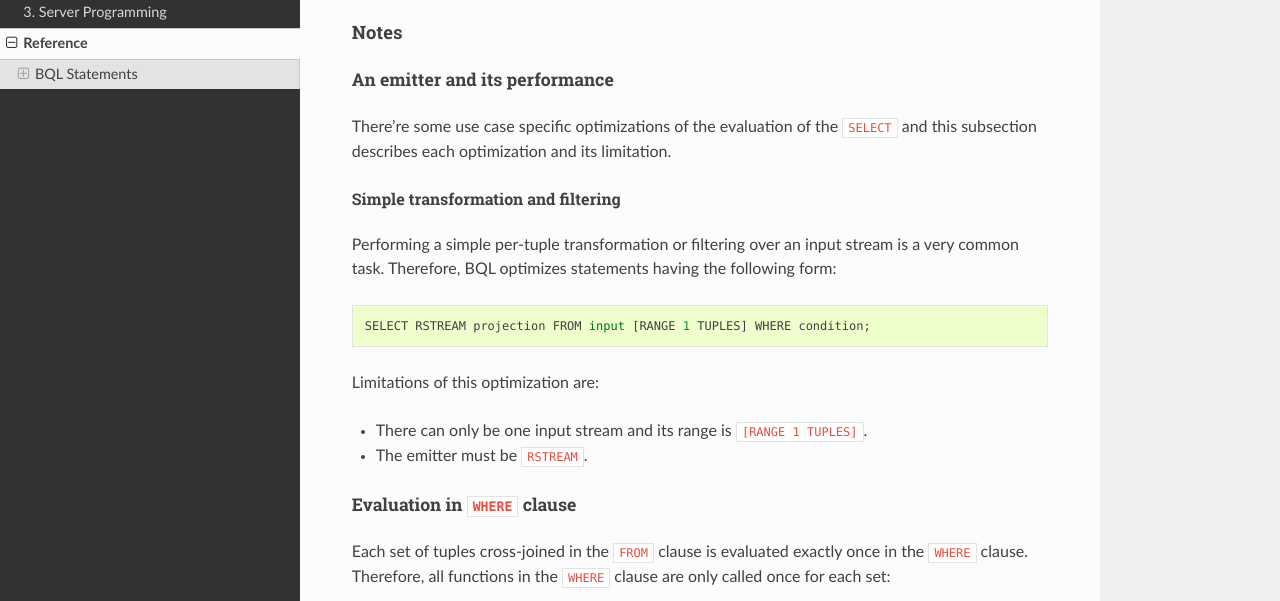
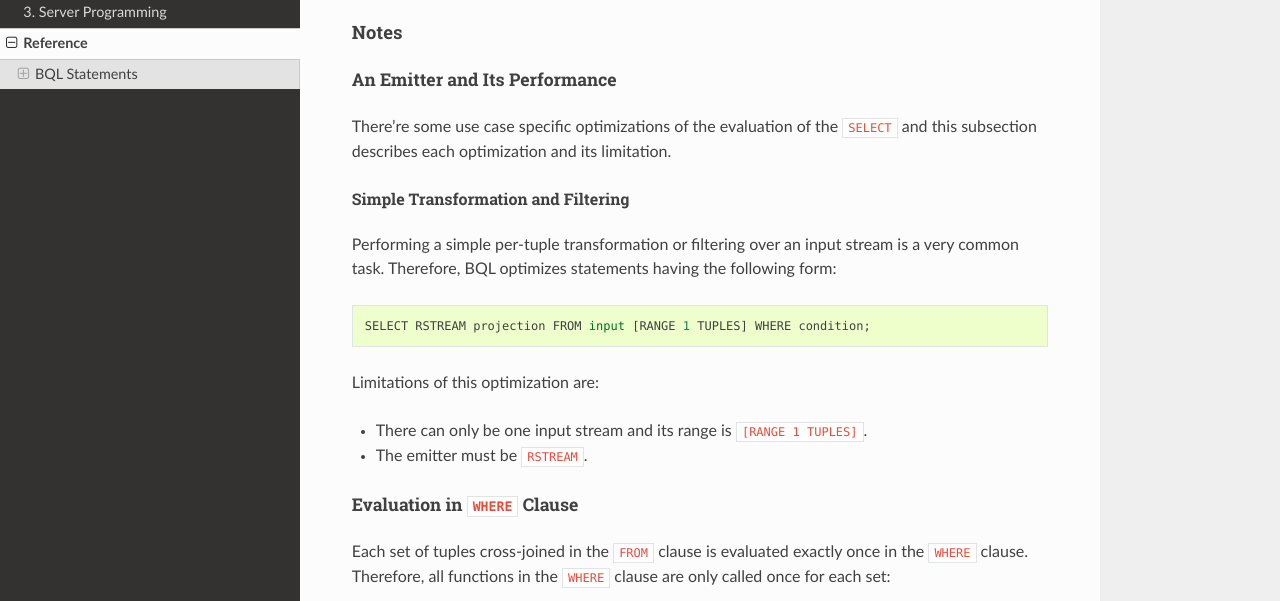
Before and after one commit to sensorbee/docs, a Sphinx documentation site: the page built from source/ref.rst, in a window 1280 px wide and 900 px high, scrolled down 18451 px, cut to the strip 192-793 px from the top of the window. Built offline with Sphinx 7.4.7 and the Read the Docs theme 2.0.0, drawn with Linux system fonts in a browser that asks for light colours; some of the changed text lies outside the part shown.

Commit message:
Fix inconsistent cases in titles

```diff
--- a/source/ref/stmts/select.rst
+++ b/source/ref/stmts/select.rst
@@ -55,7 +55,7 @@
 Parameters
 ----------
 
-emitter
+Emitter
 ^^^^^^^
 
 **emitter** controls how a ``SELECT`` emits resulting tuples.
@@ -90,7 +90,7 @@
         SAMPLE sampling_rate %
     } "]"]
 
-``FROM`` clause
+``FROM`` Clause
 ^^^^^^^^^^^^^^^
 
 The ``FROM`` clause specifies one or more source streams for the ``SELECT``
@@ -168,7 +168,7 @@
 The form ``<stream>:<field_name>`` is required when the ``FROM`` clause has
 multiple input streams.
 
-``WHERE`` clause
+``WHERE`` Clause
 ^^^^^^^^^^^^^^^^
 
 The ``SELECT`` can optionally have a ``WHERE`` clause. The ``WHERE`` clause
@@ -179,7 +179,7 @@
 
 :ref:`bql_operators` describes operators that can be used in the condition.
 
-``GROUP BY`` clause
+``GROUP BY`` Clause
 ^^^^^^^^^^^^^^^^^^^
 
 The ``GROUP BY`` clause is an optional clause and condenses into a single
@@ -221,7 +221,7 @@
     This ``SELECT`` computes at most 10 groups of tuples because there're only
     10 tuples in the window.
 
-``HAVING`` clause
+``HAVING`` Clause
 ^^^^^^^^^^^^^^^^^
 
 The ``HAVING`` clause is an optional clause and placed after the ``GROUP BY``
@@ -235,7 +235,7 @@
 In this example, ``b``, ``c``, and ``d`` are ungrouped fields and cannot
 directly specified in the condition.
 
-``SELECT`` list
+``SELECT`` List
 ^^^^^^^^^^^^^^^
 
 The ``SELECT`` list, placed between the **emitter** and the ``FROM`` clause,
@@ -289,13 +289,13 @@
 Notes
 -----
 
-An emitter and its performance
+An Emitter and Its Performance
 ^^^^^^^^^^^^^^^^^^^^^^^^^^^^^^
 
 There're some use case specific optimizations of the evaluation of the
 ``SELECT`` and this subsection describes each optimization and its limitation.
 
-Simple transformation and filtering
+Simple Transformation and Filtering
 """""""""""""""""""""""""""""""""""
 
 Performing a simple per-tuple transformation or filtering over an input
@@ -309,7 +309,7 @@
 * There can only be one input stream and its range is ``[RANGE 1 TUPLES]``.
 * The emitter must be ``RSTREAM``.
 
-Evaluation in ``WHERE`` clause
+Evaluation in ``WHERE`` Clause
 ^^^^^^^^^^^^^^^^^^^^^^^^^^^^^^
 
 Each set of tuples cross-joined in the ``FROM`` clause is evaluated exactly once
```
